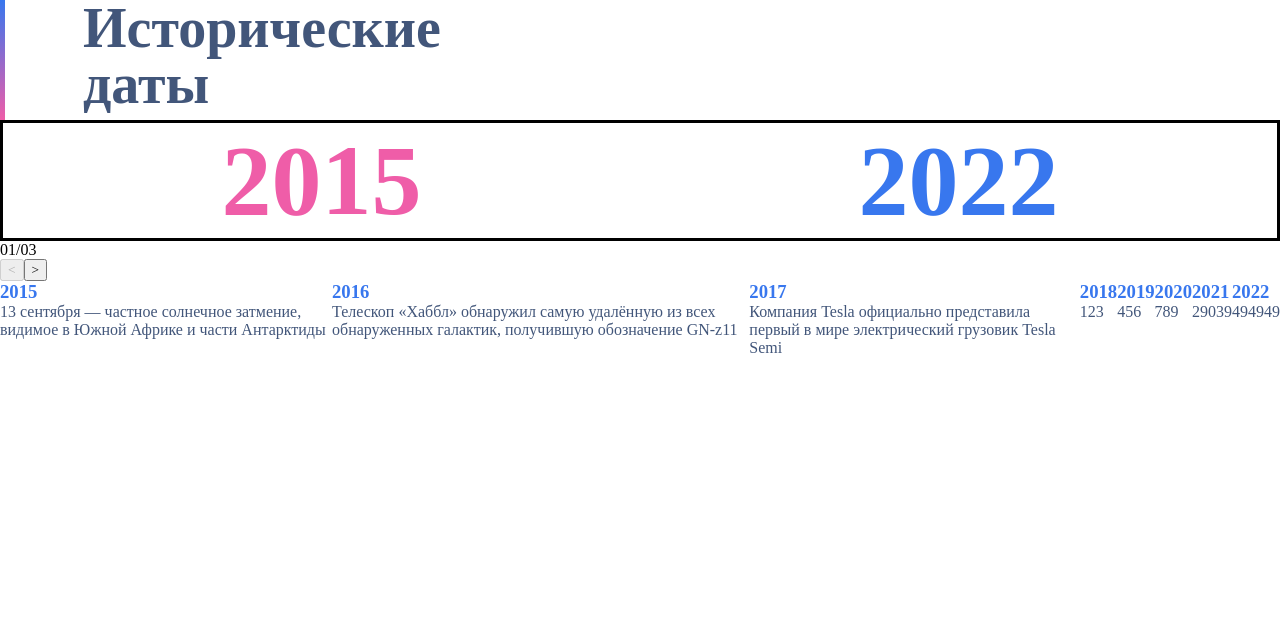
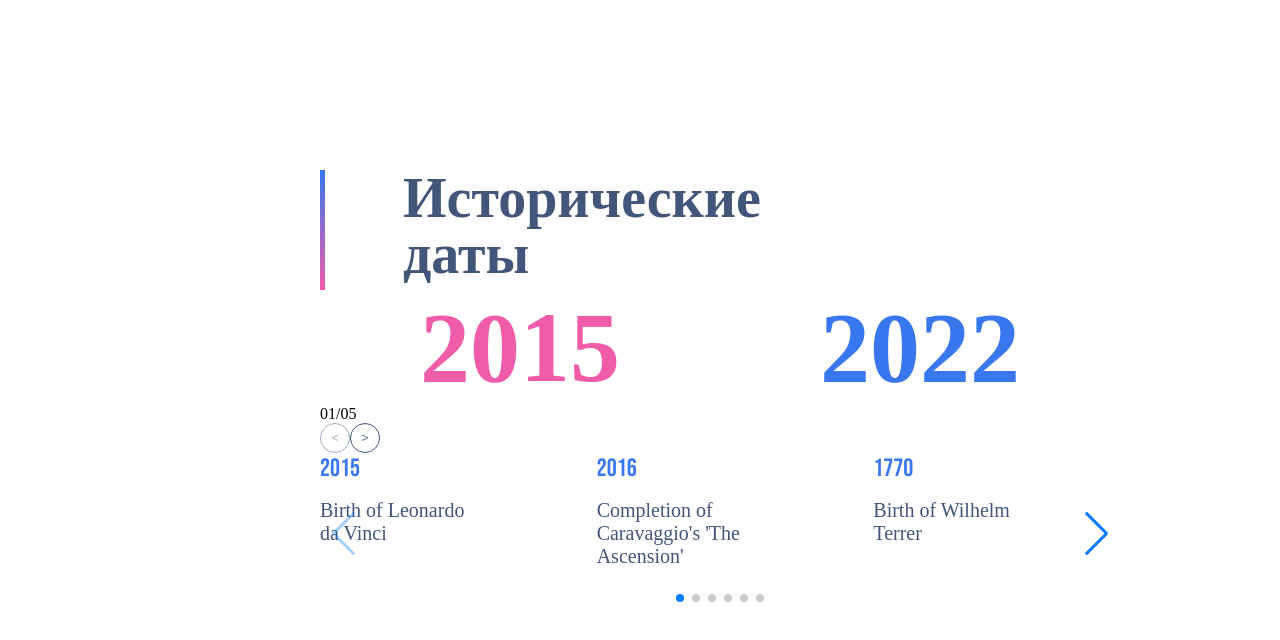
Before and after one commit to solvld/test-only, a React (Create React App) app: page / in a window 1280 px wide. Shown: the top 640 px of the page. Built offline with nearby package versions, Linux system fonts and the light colour scheme.

Commit message:
add swiper

```diff
--- a/package.json
+++ b/package.json
@@ -14,6 +14,7 @@
     "react-dom": "^18.2.0",
     "react-scripts": "5.0.1",
     "sass": "^1.69.5",
+    "swiper": "^11.0.4",
     "typescript": "^4.9.5",
     "web-vitals": "^2.1.4"
   },
--- a/src/App.scss
+++ b/src/App.scss
@@ -2,3 +2,7 @@
   margin: 0;
   font-family: PT Sans;
 }
+
+.App{
+  margin: 170px 160px 0 320px;
+}
--- a/src/App.tsx
+++ b/src/App.tsx
@@ -1,13 +1,16 @@
 import React from 'react';
 import './App.scss';
-import { datesInfo } from './DatesInfo';
 import CardTable from './Components/CardTable/CardTable'
 import DateHero from './Components/DateHero/DeteHero';
 import Header from './Components/Header/Header';
+// import Swiper, { Navigation, Pagination } from '../../../node_modules/swiper';
 
 
 
 function App() {
+
+
+
   return (
     <div className="App">
       <Header/>
--- a/src/Components/Card/Card.scss
+++ b/src/Components/Card/Card.scss
@@ -1,10 +1,19 @@
 @import '../../styles/varibles';
+@import url('https://fonts.googleapis.com/css2?family=Bebas+Neue&display=swap');
 
 .Card{
+  margin-right: 80px;
+
   h3{
+    margin-bottom: 15px;
     color: $blue;
+    font-family: Bebas Neue;
+    font-size: 25px;
+    font-weight: 400;
   }
   p{
     color: $black-blue;
+    font-size: 20px;
+
   }
 }
--- a/src/Components/CardTable/CardTable.tsx
+++ b/src/Components/CardTable/CardTable.tsx
@@ -2,17 +2,39 @@ import React from "react";
 import './CardTable.scss'
 import Card from '../Card/Card';
 import { datesInfo } from "../../DatesInfo";
+
+import { Swiper, SwiperSlide } from 'swiper/react';
+import 'swiper/css';
+import 'swiper/css/navigation';
+import 'swiper/css/pagination';
+import { Navigation, Pagination } from 'swiper/modules';
 
 
 function CardTable(props: any) {
 
   const outline = datesInfo[props.subjectIndex]
 
-  const list = outline.dates.map((element) => <Card key={element.date} title={element.date} text={element.info}/>)
+  const list = outline.dates.map((element) => {
+    return (
+      <SwiperSlide>
+        <Card key={element.year} title={element.year} text={element.event}/>
+      </SwiperSlide>
+    )
+
+})
   return (
-    <div className="CardTable">
-      {list}
-    </div>
+    <>
+      <Swiper
+        pagination={true}
+        navigation={true}
+        modules={[Navigation, Pagination]}
+        slidesPerView={3}
+        spaceBetween={30}
+        className="mySwiper">
+        {list}
+      </Swiper>
+    </>
+
   )
 
 }
--- a/src/Components/DateHero/DeteHero.tsx
+++ b/src/Components/DateHero/DeteHero.tsx
@@ -21,8 +21,8 @@ function DateHero() {
   return (
     <div>
       <div className="years">
-        <span className="year-first">{subjects[dateIndex].dates[0].date}</span>
-        <span className="year-last">{subjects[dateIndex].dates[lastIndex].date}</span>
+        <span className="year-first">{subjects[dateIndex].dates[0].year}</span>
+        <span className="year-last">{subjects[dateIndex].dates[lastIndex].year}</span>
       </div>
 
       <div>
--- a/src/Components/DateHero/datehero.scss
+++ b/src/Components/DateHero/datehero.scss
@@ -4,7 +4,6 @@
   display: flex;
   justify-content: space-around;
   text-align: center;
-  border: solid;
   font-size: 100px;
   font-weight: 700;
   .year-first{
@@ -14,3 +13,16 @@
     color: $blue
   }
 }
+
+button{
+  color: $black-blue;
+  background-color: #ffff;
+  border-radius: 50%;
+  height: 30px;
+  width: 30px;
+  font-weight: 700;
+  border: 0.5px solid;
+    &:disabled{
+      opacity: 0.5;
+  }
+}
--- a/src/DatesInfo.ts
+++ b/src/DatesInfo.ts
@@ -1,6 +1,6 @@
 type DatesInfo = {
-  date: number;
-  info: string;
+  year: number;
+  event: string;
 }
 
 type Subject = {
@@ -10,65 +10,65 @@ type Subject = {
 
 export const datesInfo: Array<Subject> = [
   {
-    subjectName: 'science',
-    dates: [
-      {
-        date: 2015,
-        info: '13 сентября — частное солнечное затмение, видимое в Южной Африке и части Антарктиды'
-      },
-      {
-        date: 2016,
-        info: 'Телескоп «Хаббл» обнаружил самую удалённую из всех обнаруженных галактик, получившую обозначение GN-z11'
-      },
-      {
-        date: 2017,
-        info: 'Компания Tesla официально представила первый в мире электрический грузовик Tesla Semi'
-      },
-      {
-        date: 2018,
-        info: '123'
-      },
-      {
-        date: 2019,
-        info: '456'
-      },
-      {
-        date: 2020,
-        info: '789'
-      },
-      {
-        date: 2021,
-        info: '29039'
-      },
-      {
-        date: 2022,
-        info: '494949'
-      }
+    "subjectName": "Art History",
+    "dates": [
+      {"year": 2015, "event": "Birth of Leonardo da Vinci"},
+      {"year": 2016, "event": "Completion of Caravaggio's 'The Ascension'"},
+      {"year": 1770, "event": "Birth of Wilhelm Terrer"},
+      {"year": 1830, "event": "Foundation of the Hermitage in St. Petersburg"},
+      {"year": 1853, "event": "Commencement of the construction of the Louvre in Paris"},
+      {"year": 1921, "event": "Establishment of the Art History Research Institute"},
+      {"year": 1977, "event": "Release of Luke Besson's film 'The Passion of Joan of Arc'"},
+      {"year": 2022, "event": "Opening of the 'Masters of the Renaissance' exhibition in New York"}
     ]
   },
   {
-    subjectName: 'cinema',
-    dates: [
-      {
-        date: 1987,
-        info: `"хищник"`
-      },
-      {
-        date: 2001,
-        info: `"Другой фильм"`
-      }
+    "subjectName": "Physics",
+    "dates": [
+      {"year": 1666, "event": "Isaac Newton formulates the law of universal gravitation"},
+      {"year": 1820, "event": "Hans Christian Ørsted discovers the phenomenon of electromagnetic induction"},
+      {"year": 1905, "event": "Albert Einstein publishes the special theory of relativity"},
+      {"year": 1927, "event": "de Broglie's wave theory"},
+      {"year": 1964, "event": "Discovery of quasars"},
+      {"year": 1983, "event": "Detection of neutrinos"},
+      {"year": 2012, "event": "Discovery of the Higgs boson at CERN"}
     ]
   },
   {
-    subjectName: "Physics",
-    dates: [
-      {date: 1820, info: "Hans Christian Ørsted discovers the phenomenon of electromagnetic induction"},
-      {date: 1666, info: "Isaac Newton formulates the law of universal gravitation"},
-      {date: 1905, info: "Albert Einstein publishes the special theory of relativity"},
-      {date: 1927, info: "de Broglie's wave theory"},
-      {date: 1964, info: "Discovery of quasars"},
-      {date: 1983, info: "Detection of neutrinos"},
-      {date: 2012, info: "Discovery of the Higgs boson at CERN"}
+    "subjectName": "Literature",
+    "dates": [
+      {"year": 1564, "event": "Birth of William Shakespeare"},
+      {"year": 1818, "event": "Publication of Mary Shelley's 'Frankenstein'"},
+      {"year": 1850, "event": "Death of Charles Dickens"},
+      {"year": 1922, "event": "Release of James Joyce's 'Ulysses'"},
+      {"year": 1949, "event": "Publication of George Orwell's '1984'"},
+      {"year": 1971, "event": "Nobel Prize in Literature awarded to Pablo Neruda"},
+      {"year": 1997, "event": "Birth of author J.K. Rowling"},
+      {"year": 2015, "event": "Posthumous publication of Simon Singh's 'The Last Theorem'"}
+    ]
+  },
+  {
+    "subjectName": "Medicine",
+    "dates": [
+      {"year": 1796, "event": "Edward Jenner first applies the smallpox vaccine"},
+      {"year": 1842, "event": "John Snow presents a map of cholera spread in London"},
+      {"year": 1928, "event": "Alexander Fleming discovers penicillin"},
+      {"year": 1953, "event": "James Watson and Francis Crick describe the structure of DNA"},
+      {"year": 1980, "event": "Publication of an article on the possible link between HIV and AIDS"},
+      {"year": 2003, "event": "Completion of the Human Genome Project"},
+      {"year": 2017, "event": "Introduction of immunotherapy in cancer treatment"}
+    ]
+  },
+  {
+    "subjectName": "Geography",
+    "dates": [
+      {"year": 1492, "event": "Christopher Columbus's first journey to the Americas"},
+      {"year": 1788, "event": "Settlement of English convicts in Australia"},
+      {"year": 1849, "event": "Gold Rush in California"},
+      {"year": 1937, "event": "Completion of the Golden Gate Bridge in San Francisco"},
+      {"year": 1969, "event": "First human landing on the Moon"},
+      {"year": 1989, "event": "Fall of the Berlin Wall"},
+      {"year": 2010, "event": "Earthquake in Haiti"}
     ]
   }
 ];
```
Also changed, not shown: 1 other file (tests, documents, lock files or other folders).
